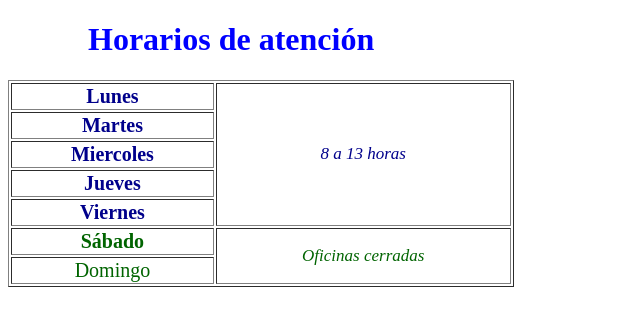
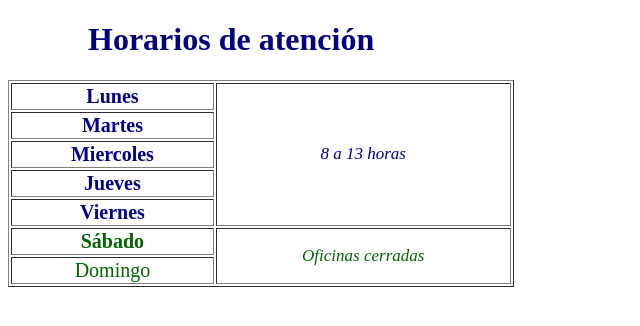
Before and after one commit to suntea3/suntea3.github.io, a plain HTML site: page tablas.html in a window 1280 px wide. Shown: the whole page, without its empty margins (0-640 px from the left). Drawn offline with Linux system fonts and the light colour scheme.

Commit message:
Update style.css

```diff
--- a/style.css
+++ b/style.css
@@ -1,5 +1,5 @@
 #titulo{
-    color: blue;
+    color: navy;    /*Cambia color del titulo*/
 
 }
 
```
